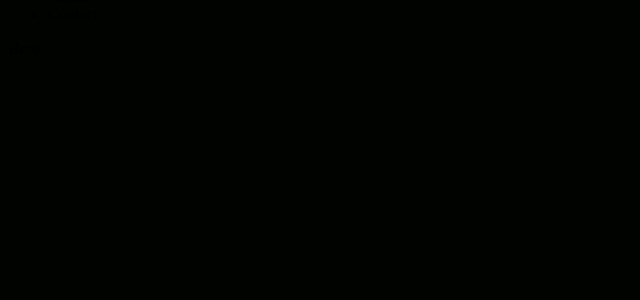
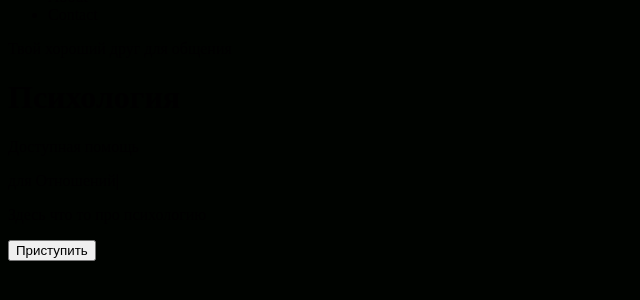
Before and after one commit to zemik1/Psychology-React-tailwind, a React (Create React App) app: page / in a window 1280 px wide. Shown: the part 356-656 px from the top of the page, without its empty margins (0-640 px from the left). Built offline with nearby package versions, Linux system fonts and the light colour scheme.

Commit message:
Hero init

```diff
--- a/package.json
+++ b/package.json
@@ -10,7 +10,9 @@
     "react-dom": "^18.2.0",
     "react-icons": "^4.12.0",
     "react-scripts": "5.0.1",
-    "web-vitals": "^2.1.4"
+    "react-typed": "^1.2.0",
+    "web-vitals": "^2.1.4",
+    "yarn": "^1.22.21"
   },
   "scripts": {
     "start": "react-scripts start",
--- a/src/App.js
+++ b/src/App.js
@@ -1,12 +1,14 @@
 import '../src/index.css'
 import NavBar from "./components/NavBar";
 import Hero from "./components/Hero";
+import MainBody from "./components/MainBody";
 
 function App() {
     return (
         <div>
             <NavBar/>
             <Hero/>
+            <MainBody/>
         </div>
     );
 }
--- a/src/components/Hero.jsx
+++ b/src/components/Hero.jsx
@@ -1,6 +1,29 @@
-function Hero(){
-    return(
-        <div className='text-white'>Hero</div>
+import Typed from 'react-typed'
+
+function Hero() {
+    return (
+        <div className='text-white'>
+            <div className='max-w-[800px] mt-[-96px] w-full h-screen mx-auto text-center flex flex-col justify-center'>
+                <p className='text-[#00df9a] font-bold p-2'>
+                    Твой хороший друг для общения
+                </p>
+                <h1 className='md:text-7xl sm:text-6xl text-4xl font-bold md:py-6'>
+                    Психология
+                </h1>
+                <div className='flex justify-center items-center'>
+                    <p className='md:text-4xl sm:text-4xl text-xl font-bold py-4'>Доступная помощь</p>
+                    <Typed className='md:text-4xl sm:text-4xl text-xl font-bold md:pl-4 pl-2'
+                        strings={[' для Семьи', ' для Отношений']}
+                        typeSpeed={120}
+                        backSpeed={140}
+                        loop
+                    />
+                </div>
+                <p className='md:text-2xl text-xl font-bold text-gray-500'>Здесь что то про психологию</p>
+                <button className='bg-[#00df9a] w-[200px] rounded-md font-medium my-6 mx-auto py-3 text-[#000300]'>Приступить</button>
+            </div>
+        </div>
     )
 }
+
 export default Hero
--- /dev/null
+++ b/src/components/MainBody.jsx
@@ -0,0 +1,7 @@
+function MainBody() {
+    return (
+        <></>
+    )
+}
+
+export default MainBody
```
Also changed, not shown: 2 other files (tests, documents, lock files or other folders).
